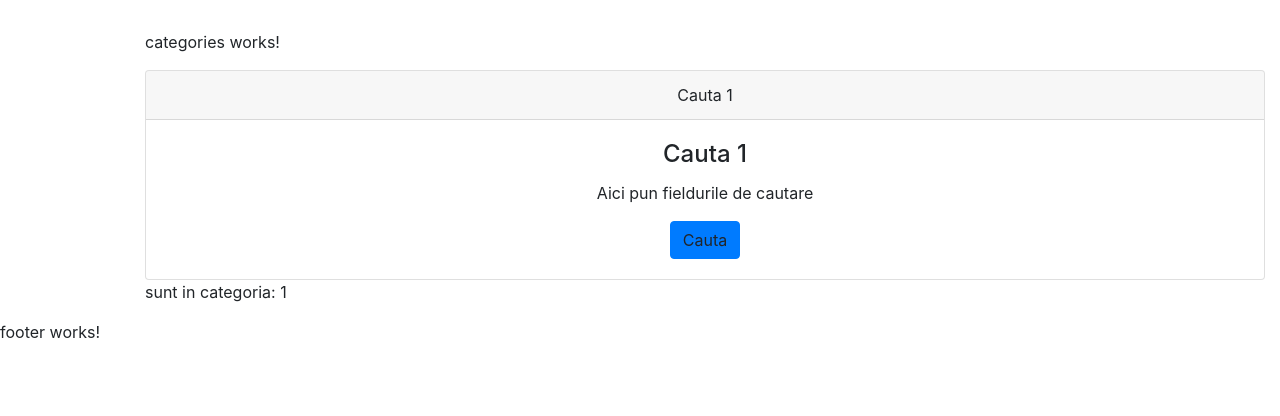
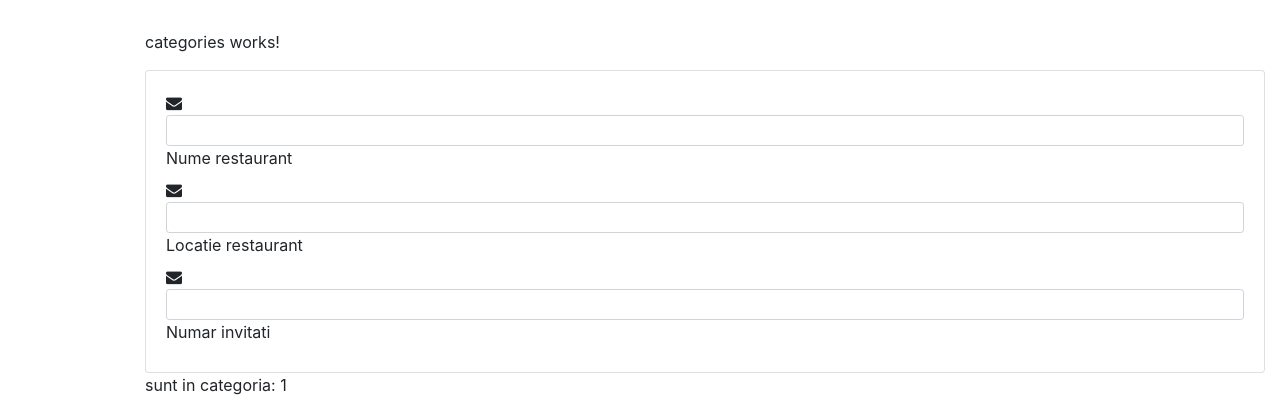
Before and after one commit to tdinu78/project2, an Angular app in the folder frontend/: page /category/1 in a window 1280 px wide. Shown: the part 149-565 px from the top of the page. Built offline with nearby package versions, Linux system fonts and the light colour scheme; no server answers; what angular-bootstrap-md would draw is missing.

Commit message:
search frame started

```diff
--- a/frontend/src/app/searchfrm/searchfrm.component.html
+++ b/frontend/src/app/searchfrm/searchfrm.component.html
@@ -1,8 +1,23 @@
-<div class="card text-center">
-    <div class="card-header primary-color white-text">Cauta {{ category }}</div>
+<div class="card">
+
+    <!-- Card body -->
     <div class="card-body">
-        <h4 class="card-title">Cauta {{ category }}</h4>
-        <p class="card-text">Aici pun fieldurile de cautare</p>
-        <a class="btn btn-primary">Cauta</a>
+
+        <div class="md-form form-sm">
+            <i class="fa fa-envelope prefix"></i>
+            <input mdbInputDirective type="text" id="form1" class="form-control form-control-sm">
+            <label for="form1" class="">Nume restaurant</label>
+        </div>
+        <div class="md-form form-sm">
+            <i class="fa fa-envelope prefix"></i>
+            <input mdbInputDirective type="text" id="form2" class="form-control form-control-sm">
+            <label for="form2" class="">Locatie restaurant</label>
+        </div>
+        <div class="md-form form-sm">
+            <i class="fa fa-envelope prefix"></i>
+            <input mdbInputDirective type="text" id="form3" class="form-control form-control-sm">
+            <label for="form3" class="">Numar invitati</label>
+        </div>
+    <!-- Card body -->
     </div>
 </div>
```
